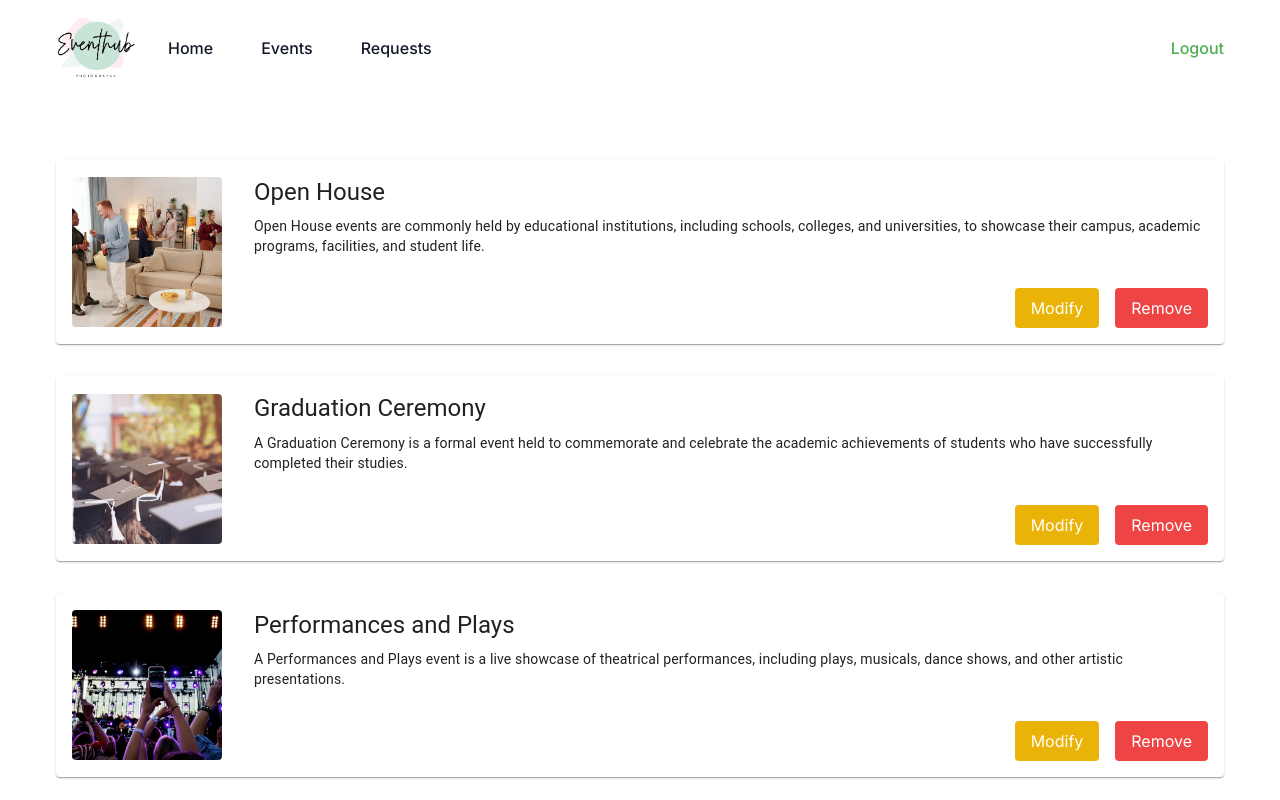
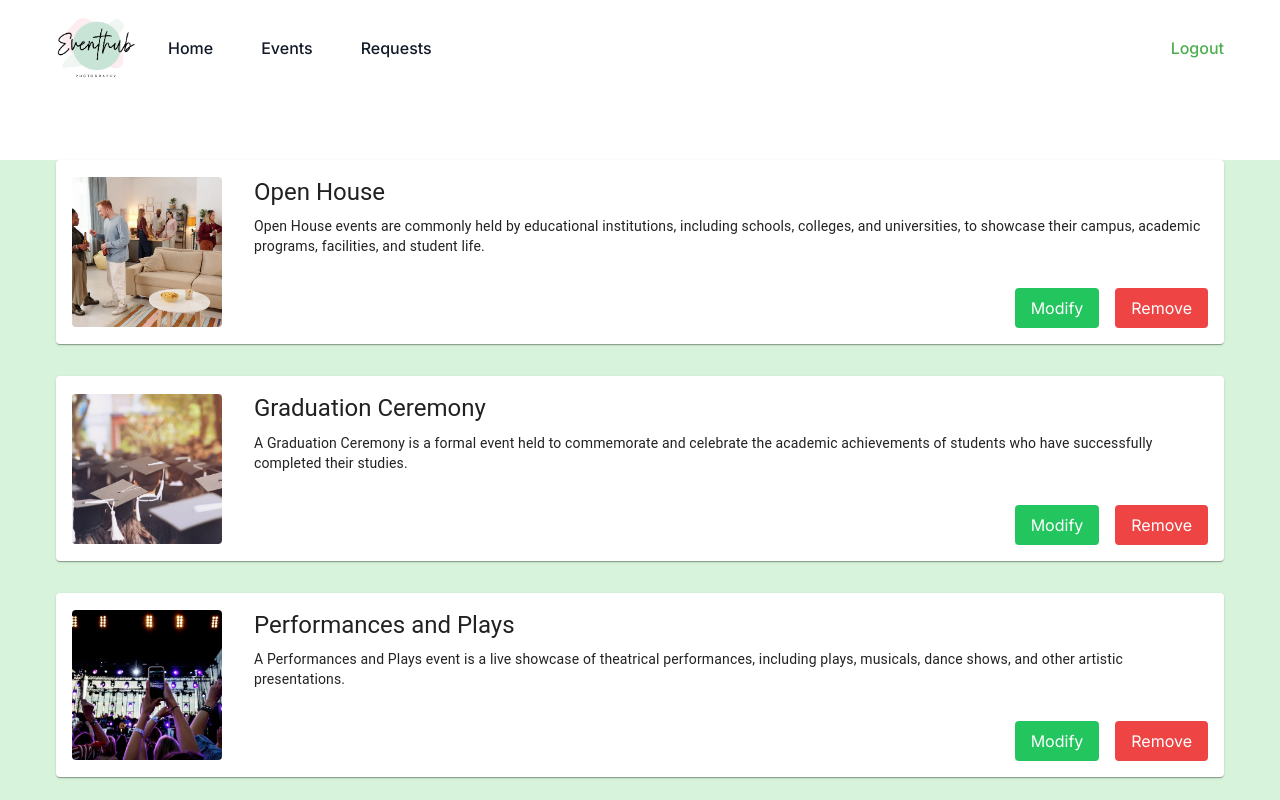
Before and after one commit to Chaimaert/Event_App, a React (Create React App) app in the folder web/: page /requests in a window 1280 px wide. Shown: the top 800 px of the page. Built offline with nearby package versions, Linux system fonts and the light colour scheme.

Commit message:
Update Requests.jsx

```diff
--- a/web/src/Pages/Requests/Requests.jsx
+++ b/web/src/Pages/Requests/Requests.jsx
@@ -99,9 +99,9 @@ const cardData = [
 
 const Requests = () => {
   return (
-    <div>
+    <div className="bg-[#d8f3dc]">
       <Navbar />
-      <div className="px-4 lg:px-14 max-w-screen-2xl mx-auto mt-40 mb-20">
+      <div className="px-4 lg:px-14 max-w-screen-2xl mx-auto mt-40 mb-20 ">
         {cardData.map((card, index) => (
           <div key={index} className="mb-8">
             <Card sx={{ width: '100%', display: 'flex', alignItems: 'center' }}>
@@ -122,7 +122,7 @@ const Requests = () => {
                 </CardContent>
                 <Box sx={{ display: 'flex', justifyContent: 'flex-end', alignItems: 'center', padding: '16px' }}>
                   <Link to={`/modify/${index}`}>
-                    <button className="px-4 py-2 bg-yellow-500 text-white rounded hover:bg-yellow-700 transition-all duration-100">
+                    <button className="px-4 py-2 bg-green-500 text-white rounded hover:bg-green-700 transition-all duration-100">
                       Modify
                     </button>
                   </Link>
```
